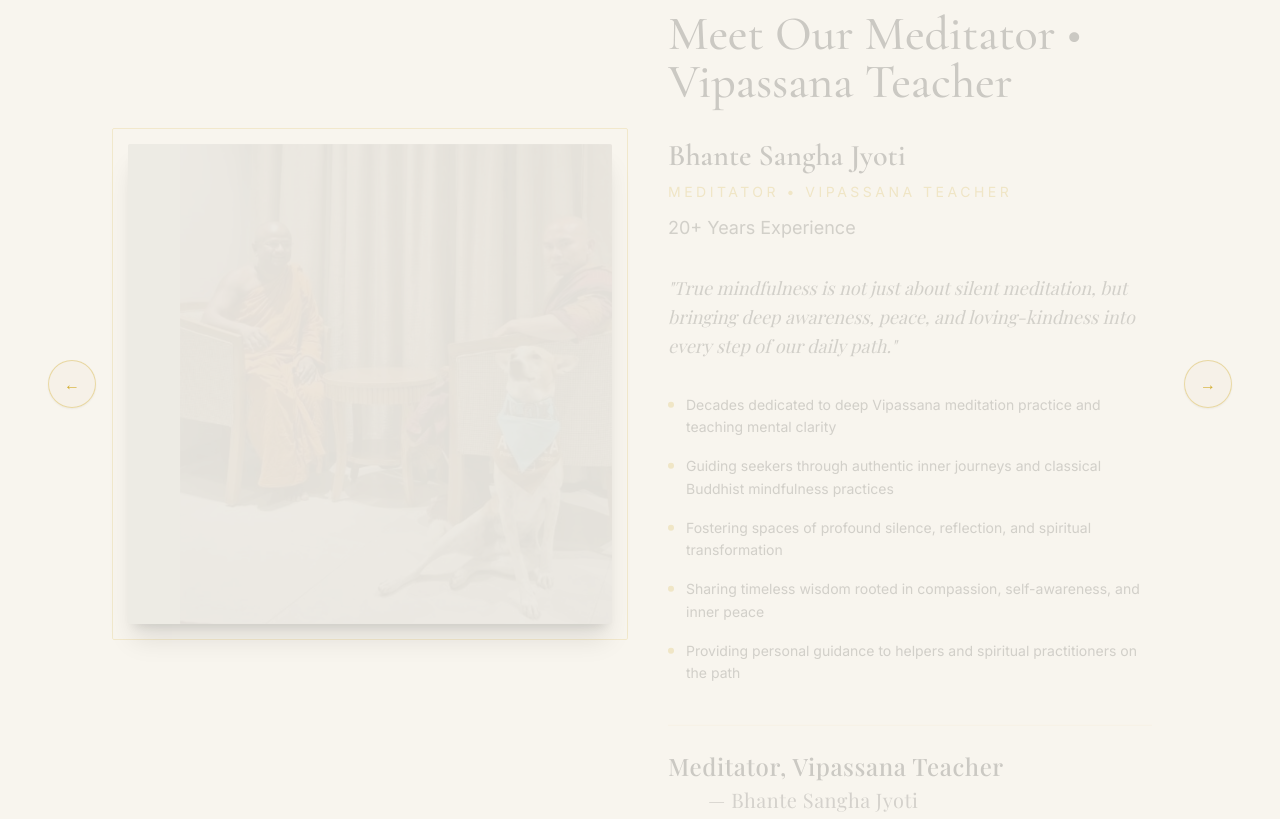
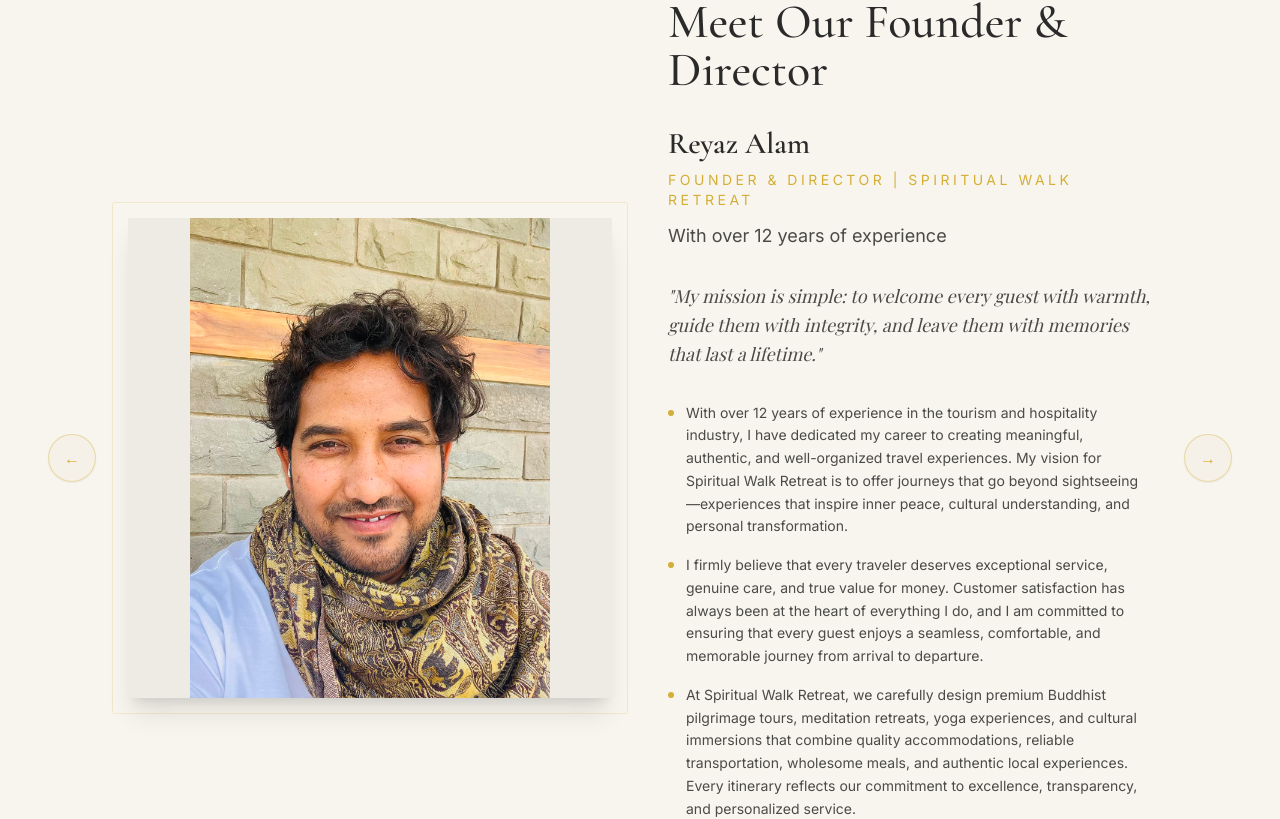
Before and after one commit to spiritualwalk/spiritualWalk, a Next.js app: page /about in a window 1280 px wide. Shown: the part 1459-2278 px from the top of the page. Built offline with nearby package versions, Linux system fonts and the light colour scheme.

Commit message:
director section updated

```diff
--- a/src/components/Director.tsx
+++ b/src/components/Director.tsx
@@ -5,24 +5,84 @@ import { motion, AnimatePresence } from "framer-motion";
 import Image from "next/image";
 
 const profiles = [
+  // {
+  //   id: "director",
+  //   title: "Meet Our Director",
+  //   image: "/images/director.jpg",
+  //   name: "Founder & Director",
+  //   role: "Spiritual Walk",
+  //   experience: "20+ Years of Experience",
+  //   quote: "Every journey we craft is an invitation to walk gently through history, and to leave each place a little better than we found it.",
+  //   signatureTitle: "Founder & Director",
+  //   signatureName: "Roni Porat",
+  //   points: [
+  //     "Over two decades of experience guiding spiritual and cultural journeys across India",
+  //     "A lifelong commitment to authentic Buddhist pilgrimage, rooted in respect and reverence",
+  //     "Deep partnerships with local monasteries, artisans and rural communities",
+  //     "Dedicated to the preservation of India's ancient heritage for future generations",
+  //     "A personal, considered approach to every guest's spiritual and wellness experience",
+  //   ]
+  // },
+
   {
-    id: "director",
-    title: "Meet Our Director",
+    id: "reyaz-alam",
+    title: "Meet Our Founder & Director",
+    image: "/images/reyaz.jpeg",
+    name: "Reyaz Alam",
+    role: "Founder & Director | Spiritual Walk Retreat",
+    experience: "With over 12 years of experience",
+    quote: "My mission is simple: to welcome every guest with warmth, guide them with integrity, and leave them with memories that last a lifetime.",
+    signatureTitle: "Founder & Director",
+    signatureName: "Reyaz Alam",
+    points: [
+      "With over 12 years of experience in the tourism and hospitality industry, I have dedicated my career to creating meaningful, authentic, and well-organized travel experiences. My vision for Spiritual Walk Retreat is to offer journeys that go beyond sightseeing—experiences that inspire inner peace, cultural understanding, and personal transformation.",
+      "I firmly believe that every traveler deserves exceptional service, genuine care, and true value for money. Customer satisfaction has always been at the heart of everything I do, and I am committed to ensuring that every guest enjoys a seamless, comfortable, and memorable journey from arrival to departure.",
+      "At Spiritual Walk Retreat, we carefully design premium Buddhist pilgrimage tours, meditation retreats, yoga experiences, and cultural immersions that combine quality accommodations, reliable transportation, wholesome meals, and authentic local experiences. Every itinerary reflects our commitment to excellence, transparency, and personalized service."
+    ]
+  },
+
+  {
+    id: "roni-co-director",
+    title: "Meet Our Co-Director",
     image: "/images/director.jpg",
-    name: "Founder & Director",
-    role: "Spiritual Walk",
-    experience: "20+ Years of Experience",
-    quote: "Every journey we craft is an invitation to walk gently through history, and to leave each place a little better than we found it.",
-    signatureTitle: "Founder & Director",
+    name: "Roni Porat",
+    role: "My-Lifes-Creation - The Art of Living",
+    experience: "Nearly four decades of research",
+    quote: "In MyLifesCreation course we actually learn to act and manage ourselves in our lives, as composers and conductors. We can say that we learn to \"conduct the orchestra that is us and compose our personal symphony\"",
+    signatureTitle: "Co-Director",
     signatureName: "Roni Porat",
     points: [
-      "Over two decades of experience guiding spiritual and cultural journeys across India",
-      "A lifelong commitment to authentic Buddhist pilgrimage, rooted in respect and reverence",
-      "Deep partnerships with local monasteries, artisans and rural communities",
-      "Dedicated to the preservation of India's ancient heritage for future generations",
-      "A personal, considered approach to every guest's spiritual and wellness experience",
+      "Orchestra conductor, stage artist, mentor and spiritual teacher Roni Porat has been engaged for nearly four decades in the study and researching of the mind (consciousness / awareness), the world of music and the connection between them.",
+      "The core lessons that Roni teaches as part of his retreats worldwide, are original, extraordinary and actually constitute a concentrated, experiential \"my lifes creation\" course full of mental and physical musical experiences.",
+      "In the course, Roni opens up to us the world of music (mainly western classical and local classical folklore music), analyzes and introduces us - in an equal way for everyone - to the great and immortal works as well as the art of conducting, as tools for observing and studying our way of thinking, just as the conductor knows his orchestra, leads and produces from it what he wants.",
+      "Music has a wonderful ability to penetrate directly into the emotional world, bypass the world of thought and influence our mood and strength.",
+      "Roni teaches us what can be learned from musical structures, motifs, melodies, frequency of repetition in music, musical tensions and more, about our automatic thought structures.",
+      "As part of the experiments, we learn to use non-automatic thinking, creative, predictable and beneficial thinking, as well as to listen to the depth of the music and to several musical lines that appear simultaneously that we were not aware of, and this is in analogy to our unconscious world, which has a huge impact on our feelings and functioning.",
+      "Another great bonus in the lessons - we get to know wonderful music and learn to listen to it.",
+      "Most importantly - there is no need for any education or musical skill in order to be rewarded and enjoy the retreat.",
+      "This year, within the framework of the content, we will focus on the value of creativity in thought and practice, as the key to creating a quality of life and inner peace. Creation, and especially conscious creation, constitutes the human right over any other living being.",
+      "When we use the innate creativity in us, for the sake of improving our self-management ability and from there to improve our life experience and quality, we will actually become 'artists of our lives' and hence, the words 'art of life' were added to the title of the Life Creation project.",
+      "As part of the pilgrimage tours following the Buddha's journey, Roni Porat, who breathes Buddhism, will integrate the spiritual contents taught by local teachers as well as the values of local culture, into the content of 'MyLifesCrestion'"
     ]
   },
+
+{
+    id: "dinesh-mishra",
+    title: "Meet Our Classical Music & Kathak Ensemble",
+    image: "/images/dinesh.jpeg",
+    name: "Dinesh Mishra & Team",
+    role: "Classical Music & Kathak Ensemble",
+    experience: "With over 30 years of distinguished experience",
+    quote: "Where tradition meets devotion, every performance becomes a journey of the soul.",
+    signatureTitle: "Classical Music & Kathak Ensemble",
+    signatureName: "Dinesh Mishra & Team",
+    points: [
+      "With over 30 years of distinguished experience, Dinesh Mishra & Team are highly respected performers in the field of Indian Classical Music and Kathak Dance. Their artistic journey reflects a lifelong commitment to preserving and promoting India’s rich cultural and spiritual heritage through soulful performances.",
+      "Recognized for their contributions to Indian classical arts, the team has performed at prestigious cultural festivals, spiritual gatherings, government programs, and national and international events. Their performances beautifully blend the elegance of Kathak, the depth of Hindustani Classical Music, and the timeless traditions of Indian spirituality, creating unforgettable experiences for audiences. Their work aligns with India’s broader efforts to preserve and promote classical performing arts.",
+      "At Spiritual Walk, Dinesh Mishra & Team present immersive cultural experiences through live classical concerts, devotional music, Kathak recitals, meditation music, and heritage performances that enrich every spiritual retreat and pilgrimage."
+    ]
+  },
+
   {
     id: "bhante",
     title: "Meet Our Meditator • Vipassana Teacher",
@@ -41,6 +101,9 @@ const profiles = [
       "Providing personal guidance to helpers and spiritual practitioners on the path",
     ]
   },
+
+
+
 ];
 
 export default function Director() {
@@ -51,7 +114,7 @@ export default function Director() {
     stopTimer();
     timerRef.current = setInterval(() => {
       setCurrent((prev) => (prev + 1) % profiles.length);
-    }, 5000);
+    }, 7000);
   };
 
   const stopTimer = () => {
```
Also changed, not shown: public/images/dinesh.jpeg (added), public/images/reyaz.jpeg (added).
